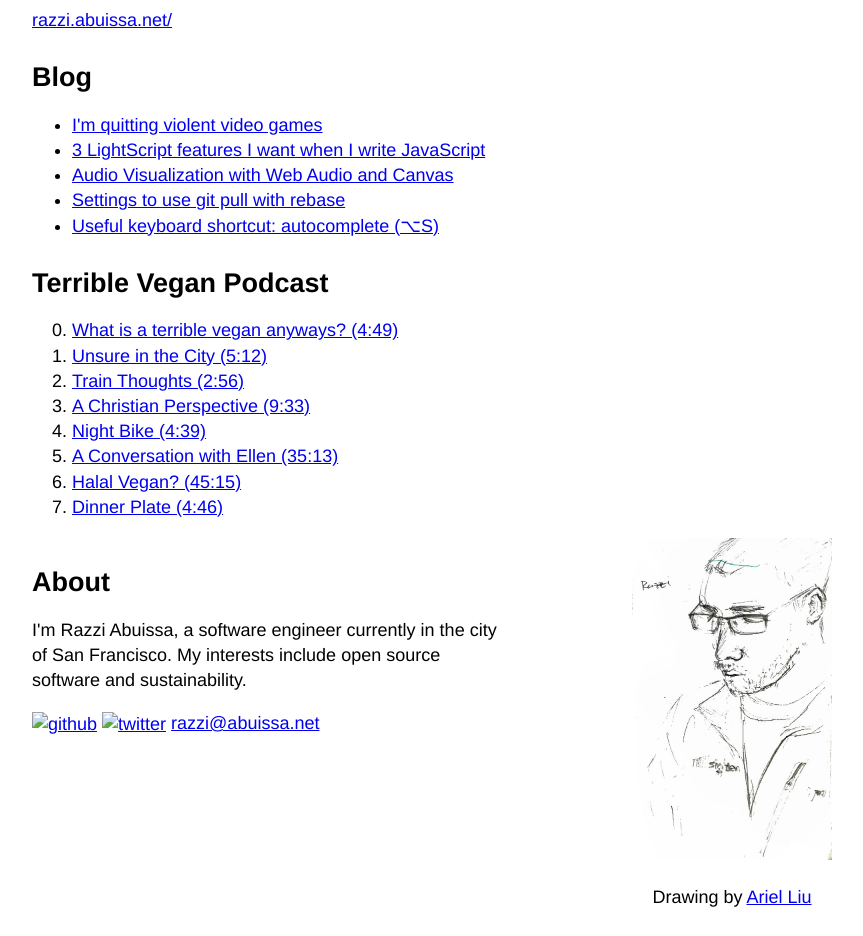
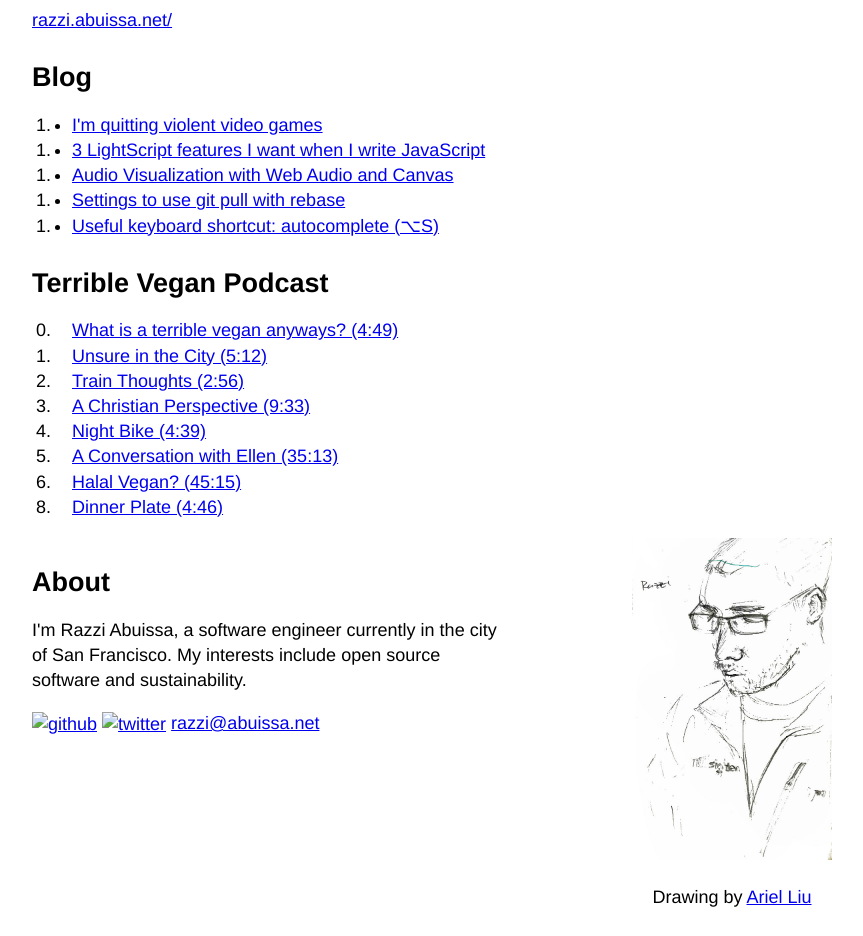
Before and after one commit to razzius/razzius.github.io, a Jekyll site: the page built from index.html, in a window 1280 px wide. Shown: the whole page, without its empty margins (208-1071 px from the left). Built offline with Jekyll 4.4.1, drawn with Linux system fonts in a browser that asks for light colours.

Commit message:
Numbering hax

```diff
--- a/assets/style.css
+++ b/assets/style.css
@@ -40,3 +40,21 @@ a img {
 h2 {
     margin-top: 2rem;
 }
+ol {
+    counter-reset: item -1;
+    list-style: none;
+}
+
+li.episode-8 {
+    counter-increment: item 1;
+}
+li {
+    position: relative;
+}
+li:before {
+    /* counter-increment: counter(item) */
+    counter-increment: item;
+    content: counter(item) '.';
+    position: absolute;
+    left: -2em;
+}
--- a/index.html
+++ b/index.html
@@ -16,7 +16,7 @@ layout: base
 <h2>Terrible Vegan Podcast</h2>
 <ol start="0">
   {% for post in site.categories.terrible_vegan reversed %}
-    <li>
+    <li class="episode-{{post.episode}}">
       <a href="/assets/terrible_vegan_{{ post.episode }}.mp3">{{ post.title }} ({{ post.length }})</a>
     </li>
   {% endfor %}
```
